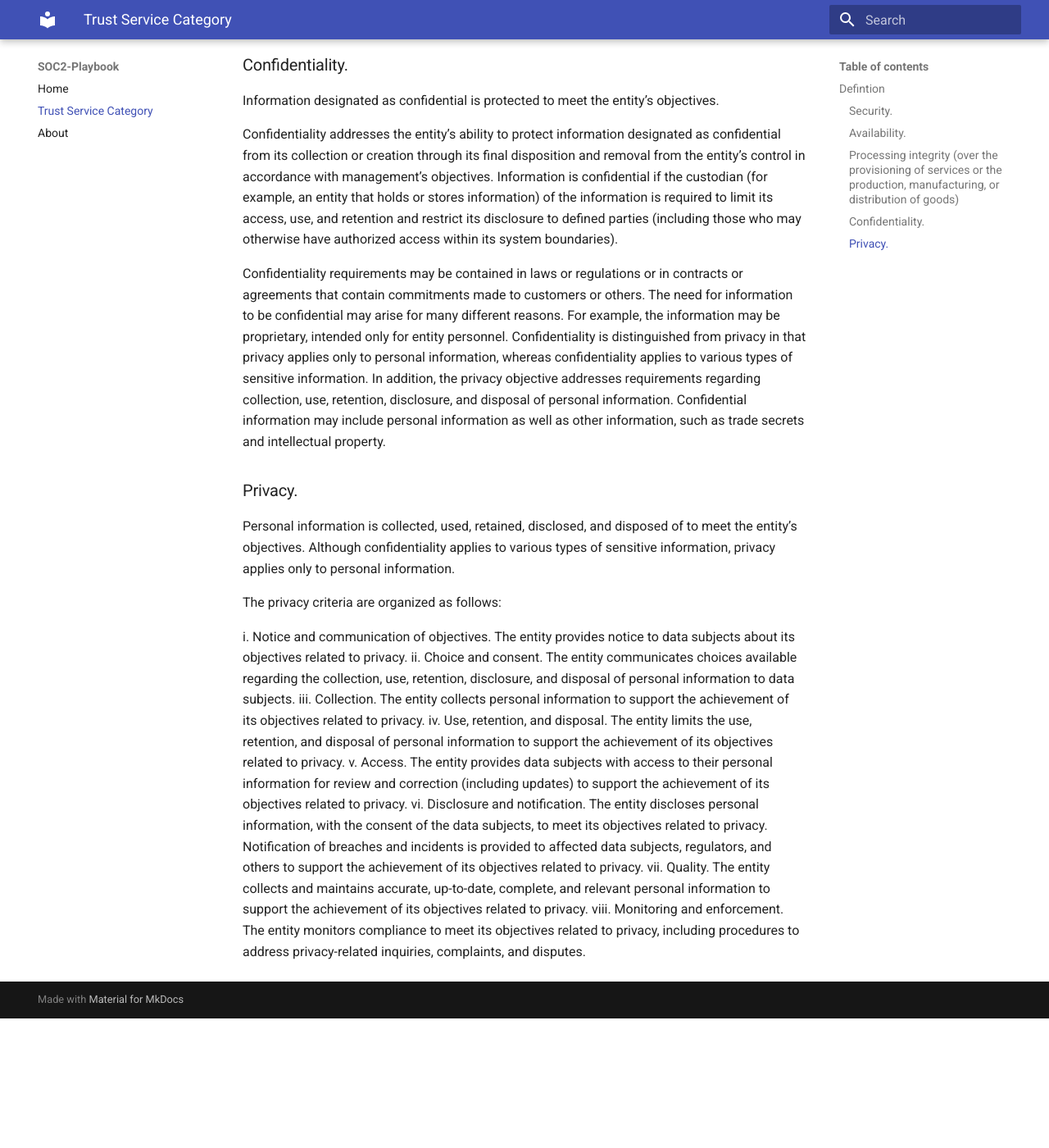
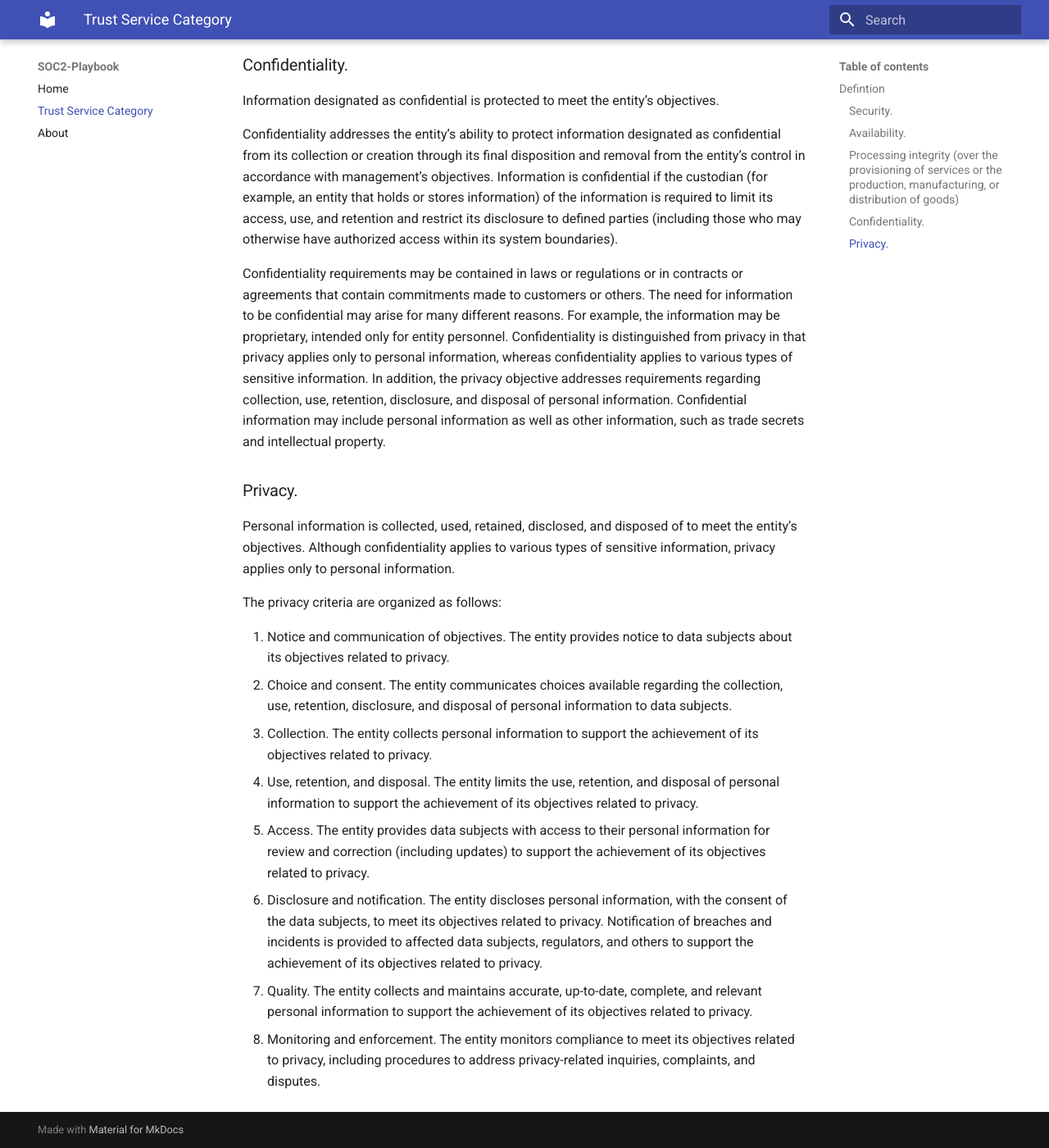
Before and after one commit to WashingtonGT/soc-playbook, an MkDocs documentation site: the page built from docs/TrustServicesCategories.md, in a window 1280 px wide and 1400 px high, scrolled down 1245 px. Shown: the whole window at 82% size. Built offline with MkDocs 1.6.1 and Material for MkDocs 9.7.7, drawn with Linux system fonts in a browser that asks for light colours; before the commit the page ends 2487 px from its top, so only the background shows below that.

Commit message:
Update TrustServicesCategories.md

```diff
--- a/docs/TrustServicesCategories.md
+++ b/docs/TrustServicesCategories.md
@@ -36,11 +36,11 @@ Personal information is collected, used, retained, disclosed, and disposed of to
 
 The privacy criteria are organized as follows:
 
-i. Notice and communication of objectives. The entity provides notice to data subjects about its objectives related to privacy.
-ii. Choice and consent. The entity communicates choices available regarding the collection, use, retention, disclosure, and disposal of personal information to data subjects.
-iii. Collection. The entity collects personal information to support the achievement of its objectives related to privacy.
-iv. Use, retention, and disposal. The entity limits the use, retention, and disposal of personal information to support the achievement of its objectives related to privacy.
-v. Access. The entity provides data subjects with access to their personal information for review and correction (including updates) to support the achievement of its objectives related to privacy.
-vi. Disclosure and notification. The entity discloses personal information, with the consent of the data subjects, to meet its objectives related to privacy. Notification of breaches and incidents is provided to affected data subjects, regulators, and others to support the achievement of its objectives related to privacy.
-vii. Quality. The entity collects and maintains accurate, up-to-date, complete, and relevant personal information to support the achievement of its objectives related to privacy.
-viii. Monitoring and enforcement. The entity monitors compliance to meet its objectives related to privacy, including procedures to address privacy-related inquiries, complaints, and disputes.
+1. Notice and communication of objectives. The entity provides notice to data subjects about its objectives related to privacy.
+2. Choice and consent. The entity communicates choices available regarding the collection, use, retention, disclosure, and disposal of personal information to data subjects.
+3. Collection. The entity collects personal information to support the achievement of its objectives related to privacy.
+4. Use, retention, and disposal. The entity limits the use, retention, and disposal of personal information to support the achievement of its objectives related to privacy.
+5. Access. The entity provides data subjects with access to their personal information for review and correction (including updates) to support the achievement of its objectives related to privacy.
+6. Disclosure and notification. The entity discloses personal information, with the consent of the data subjects, to meet its objectives related to privacy. Notification of breaches and incidents is provided to affected data subjects, regulators, and others to support the achievement of its objectives related to privacy.
+7. Quality. The entity collects and maintains accurate, up-to-date, complete, and relevant personal information to support the achievement of its objectives related to privacy.
+8. Monitoring and enforcement. The entity monitors compliance to meet its objectives related to privacy, including procedures to address privacy-related inquiries, complaints, and disputes.
```
